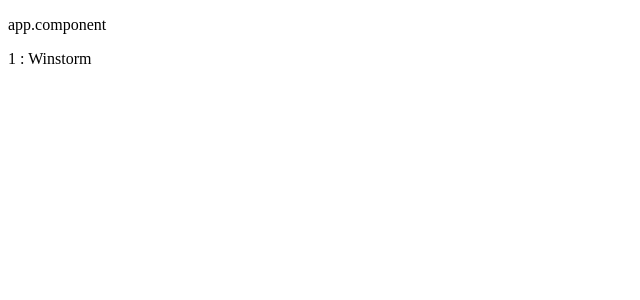
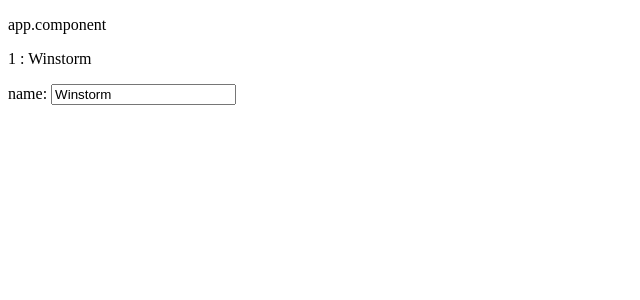
Before and after one commit to hotan486/shim, an Angular app: page / in a window 1280 px wide. Shown: the top 300 px of the page, without its empty margins (0-640 px from the left). Built offline with nearby package versions, Linux system fonts and the light colour scheme.

Commit message:
3장. two way 바인딩
[] : angualr => view
() : view => angular, 주로 이벤트 바인딩

```diff
--- a/src/app/app.module.ts
+++ b/src/app/app.module.ts
@@ -4,6 +4,7 @@
 
 import { AppComponent } from './app.component';
 import { HeroesComponent } from './heroes/heroes.component';
+import {FormsModule} from '@angular/forms';
 
 
 @NgModule({
@@ -12,7 +13,8 @@
     HeroesComponent
   ],
   imports: [
-    BrowserModule
+    BrowserModule,
+    FormsModule,
   ],
   providers: [],
   bootstrap: [AppComponent]
--- a/src/app/heroes/heroes.component.html
+++ b/src/app/heroes/heroes.component.html
@@ -1,3 +1,9 @@
 <p>
   {{hero.id}} : {{hero.name}}
 </p>
+
+<div>
+  <label>name:
+    <input [(ngModel)]="hero.name" placeholder="name">
+  </label>
+</div>
```
